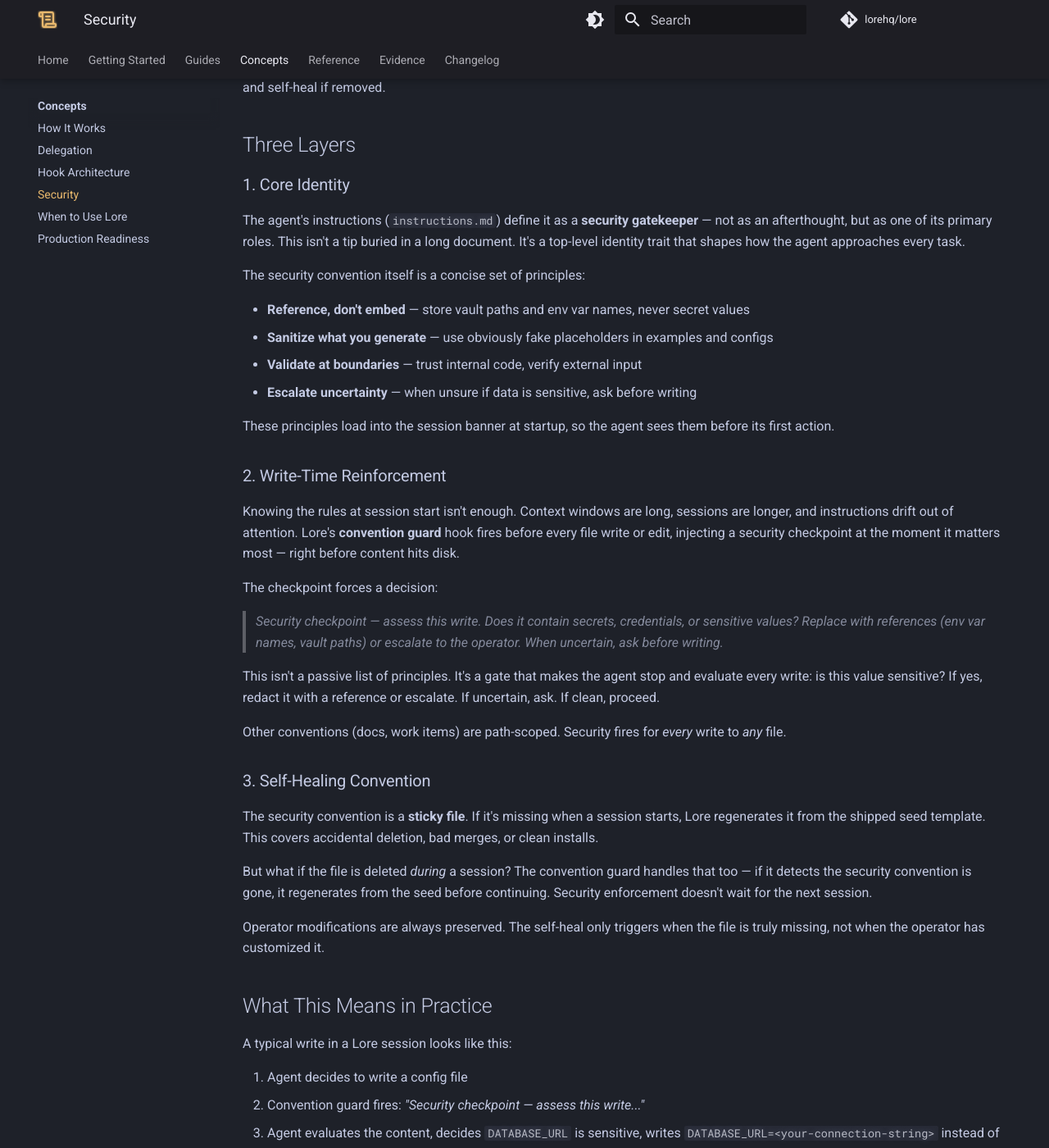
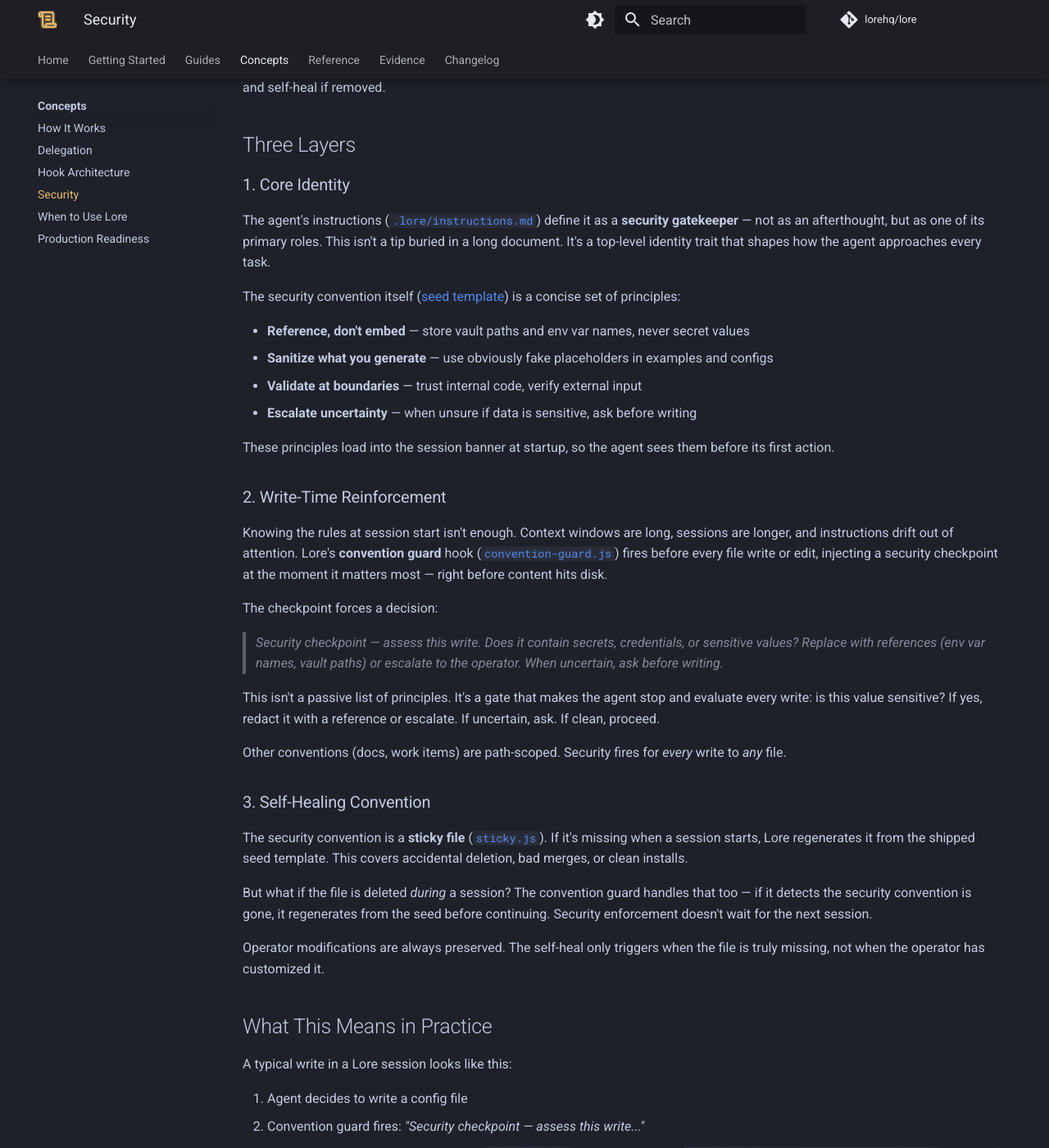
Before and after one commit to lorehq/lore-docs, an MkDocs documentation site: the page built from docs/concepts/security.md, in a window 1280 px wide and 1400 px high, scrolled down 409 px. Shown: the whole window at 82% size. Built offline with MkDocs 1.6.1 and Material for MkDocs 9.7.7, drawn with Linux system fonts in a browser that asks for light colours; comment, search, counter and statistics services are not loaded.

Commit message:
Link security claims to source code on GitHub
Each layer now links to the implementing file so security engineers
can verify claims directly: instructions.md, security seed template,
convention-guard.js, sticky.js.

Co-Authored-By: Claude Opus 4.6 <noreply@anthropic.com>

```diff
--- a/docs/concepts/security.md
+++ b/docs/concepts/security.md
@@ -16,9 +16,9 @@ Lore solves this with layered reinforcement: security rules are baked into the a
 
 ### 1. Core Identity
 
-The agent's instructions (`instructions.md`) define it as a **security gatekeeper** — not as an afterthought, but as one of its primary roles. This isn't a tip buried in a long document. It's a top-level identity trait that shapes how the agent approaches every task.
+The agent's instructions ([`.lore/instructions.md`](https://github.com/lorehq/lore/blob/main/.lore/instructions.md)) define it as a **security gatekeeper** — not as an afterthought, but as one of its primary roles. This isn't a tip buried in a long document. It's a top-level identity trait that shapes how the agent approaches every task.
 
-The security convention itself is a concise set of principles:
+The security convention itself ([seed template](https://github.com/lorehq/lore/blob/main/.lore/templates/seeds/conventions/security.md)) is a concise set of principles:
 
 - **Reference, don't embed** — store vault paths and env var names, never secret values
 - **Sanitize what you generate** — use obviously fake placeholders in examples and configs
@@ -29,7 +29,7 @@ These principles load into the session banner at startup, so the agent sees them
 
 ### 2. Write-Time Reinforcement
 
-Knowing the rules at session start isn't enough. Context windows are long, sessions are longer, and instructions drift out of attention. Lore's **convention guard** hook fires before every file write or edit, injecting a security checkpoint at the moment it matters most — right before content hits disk.
+Knowing the rules at session start isn't enough. Context windows are long, sessions are longer, and instructions drift out of attention. Lore's **convention guard** hook ([`convention-guard.js`](https://github.com/lorehq/lore/blob/main/.lore/hooks/convention-guard.js)) fires before every file write or edit, injecting a security checkpoint at the moment it matters most — right before content hits disk.
 
 The checkpoint forces a decision:
 
@@ -41,7 +41,7 @@ Other conventions (docs, work items) are path-scoped. Security fires for *every*
 
 ### 3. Self-Healing Convention
 
-The security convention is a **sticky file**. If it's missing when a session starts, Lore regenerates it from the shipped seed template. This covers accidental deletion, bad merges, or clean installs.
+The security convention is a **sticky file** ([`sticky.js`](https://github.com/lorehq/lore/blob/main/.lore/lib/sticky.js)). If it's missing when a session starts, Lore regenerates it from the shipped seed template. This covers accidental deletion, bad merges, or clean installs.
 
 But what if the file is deleted *during* a session? The convention guard handles that too — if it detects the security convention is gone, it regenerates from the seed before continuing. Security enforcement doesn't wait for the next session.
 
```
